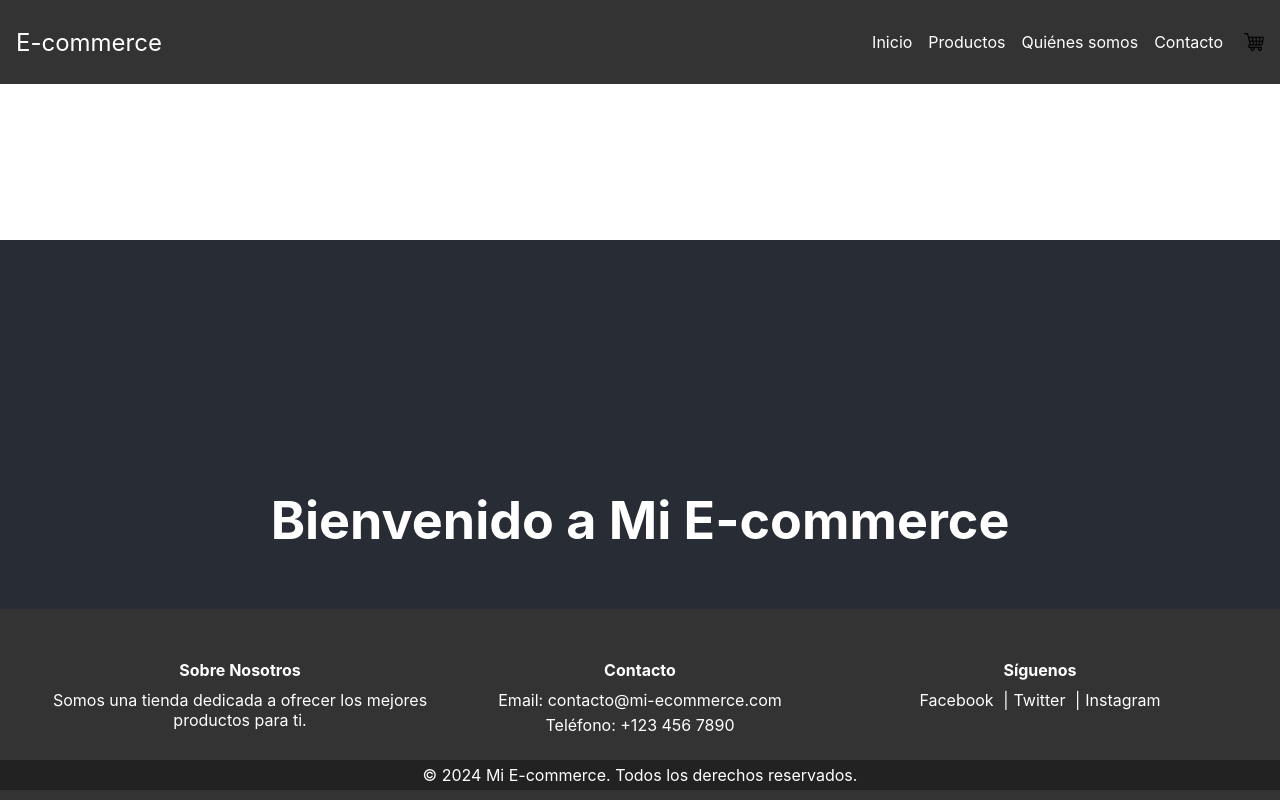
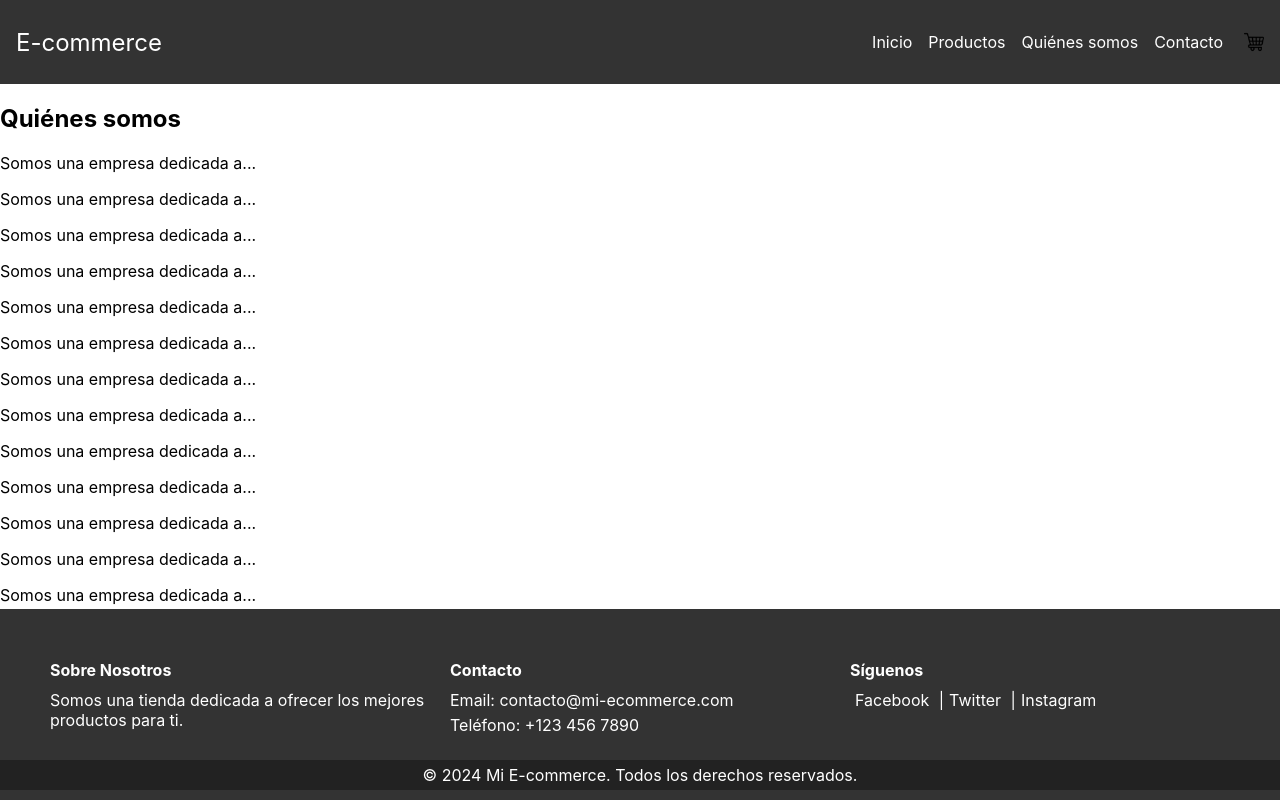
Before and after one commit to danielscarlazzetta/e-commerce-react, a React (Create React App) app: page /QuienesSomos in a window 1280 px wide. Built offline with nearby package versions, Linux system fonts and the light colour scheme.

Commit message:
create a navbar whit routes

```diff
--- a/package.json
+++ b/package.json
@@ -8,6 +8,7 @@
     "@testing-library/user-event": "^13.5.0",
     "react": "^18.3.1",
     "react-dom": "^18.3.1",
+    "react-router-dom": "^6.24.1",
     "react-scripts": "5.0.1",
     "web-vitals": "^2.1.4"
   },
--- a/src/App.js
+++ b/src/App.js
@@ -1,19 +1,50 @@
 import React from 'react';
 import Navbar from '../src/component/Navbar';
-import Footer from '../src/component/Footer';
 
 import './App.css';
+import { Routes, Route } from 'react-router-dom';
+import Layout from './pages/Layout';
+import About from './pages/About';
+import Home from './pages/Home';
+import Dashboard from './pages/Dashboard';
+import Defaul from './pages/Default';
+import QuienesSomos from './component/QuienesSomos';
+
+
 
 function App() {
   return (
-    <div className="App">
-      <Navbar />
-      <header className="App-header">
-        <h1>Bienvenido a Mi E-commerce</h1>
-      </header>
-      <Footer />
+    <div>
+      <Routes>
+        <Route path='/' element={<Navbar />}>
+          <Route path='About' element={<About />} />
+          <Route path='/' element={<Home />} />
+          <Route path='Dashboard' element={<Dashboard />} />
+          <Route path='QuienesSomos' element={<QuienesSomos />} />
+          <Route path='*' element={<Defaul />} />
+        </Route>
+      </Routes>
     </div>
   );
 }
 
 export default App;
+
+
+/*
+function App() {
+  return (
+    <div>
+      <Routes>
+        <Route path='/' element={<Navbar />}>
+          <Route path='About' element={<About />} />
+          <Route path='/' element={<Home />} />
+          <Route path='Dashboard' element={<Dashboard />} />
+          <Route path='../../QuienesSomos' element={<QuienesSomos />} />
+          <Route path='*' element={<Defaul />} />
+        </Route>
+      </Routes>
+    </div>
+  );
+}
+    */
--- a/src/component/Navbar.js
+++ b/src/component/Navbar.js
@@ -1,7 +1,9 @@
-import React, { useState } from 'react';
-import './Navbar.css';
-import cartIcon from '../assets/img/cart.png';
-import Cart from './Cart';
+import React, { useState } from "react";
+import "./Navbar.css";
+import cartIcon from "../assets/img/cart.png";
+import Cart from "./Cart";
+import { Link, Outlet } from "react-router-dom";
+import Footer from "./Footer";
 
 function Navbar() {
   const [isCartOpen, setIsCartOpen] = useState(false);
@@ -17,18 +19,32 @@ function Navbar() {
           <a href="/">E-commerce</a>
         </div>
         <ul className="navbar-links">
-          <li><a href="/">Inicio</a></li>
-          <li><a href="/productos">Productos</a></li>
-          <li><a href="#quienes-somos">Quiénes somos</a></li>
-          <li><a href="/contacto">Contacto</a></li>
+          <li>
+            <Link to="/">Inicio</Link>
+          </li>
+          <li>
+            <Link to="/productos">Productos</Link>
+          </li>
+          <li>
+            <Link to="/QuienesSomos">Quiénes somos</Link>
+          </li>
+          <li>
+            <Link to="/contacto">Contacto</Link>
+          </li>
           <li>
             <a href="#!" onClick={handleCartClick}>
-              <img src={cartIcon} alt="Carrito de compras" className="cart-icon" />
+              <img
+                src={cartIcon}
+                alt="Carrito de compras"
+                className="cart-icon"
+              />
             </a>
           </li>
         </ul>
       </nav>
       <Cart isOpen={isCartOpen} onClose={handleCartClick} />
+      <Outlet />
+      <Footer />
     </>
   );
 }
--- a/src/component/QuienesSomos.js
+++ b/src/component/QuienesSomos.js
@@ -1,9 +1,22 @@
 import React from 'react';
 
-function QuienesSomos() {
+const QuienesSomos = () =>{
   return (
     <div id="quienes-somos">
       <h2>Quiénes somos</h2>
+      <p>Somos una empresa dedicada a...</p>
+      <p>Somos una empresa dedicada a...</p>
+      <p>Somos una empresa dedicada a...</p>
+      <p>Somos una empresa dedicada a...</p>
+      <p>Somos una empresa dedicada a...</p>
+      <p>Somos una empresa dedicada a...</p>
+      <p>Somos una empresa dedicada a...</p>
+      <p>Somos una empresa dedicada a...</p>
+      <p>Somos una empresa dedicada a...</p>
+      <p>Somos una empresa dedicada a...</p>
+      <p>Somos una empresa dedicada a...</p>
+      <p>Somos una empresa dedicada a...</p>
+      <p>Somos una empresa dedicada a...</p>
       <p>Somos una empresa dedicada a...</p>
     </div>
   );
--- a/src/index.js
+++ b/src/index.js
@@ -1,13 +1,17 @@
-import React from 'react';
-import ReactDOM from 'react-dom/client';
-import './index.css';
-import App from './App';
-import reportWebVitals from './reportWebVitals';
+import React from "react";
+import ReactDOM from "react-dom/client";
+import "./index.css";
+import App from "./App";
+import reportWebVitals from "./reportWebVitals";
 
-const root = ReactDOM.createRoot(document.getElementById('root'));
+import { BrowserRouter } from "react-router-dom";
+
+const root = ReactDOM.createRoot(document.getElementById("root"));
 root.render(
   <React.StrictMode>
-    <App />
+    <BrowserRouter>
+      <App />
+    </BrowserRouter>
   </React.StrictMode>
 );
 
--- /dev/null
+++ b/src/pages/About.js
@@ -0,0 +1,5 @@
+const About = () => {
+  return "<h1>About<h1/>";
+};
+
+export default About;
--- /dev/null
+++ b/src/pages/Dashboard.js
@@ -0,0 +1,5 @@
+const Dashboard = () => {
+  return "<h1>Dashboard<h1/>";
+};
+
+export default Dashboard;
--- /dev/null
+++ b/src/pages/Default.js
@@ -0,0 +1,5 @@
+const Defaul = () => {
+  return "<h1>Defaul<h1/>";
+};
+
+export default Defaul;
--- /dev/null
+++ b/src/pages/Home.js
@@ -0,0 +1,5 @@
+const Home = () => {
+  return "<h1>Home<h1/>";
+};
+
+export default Home;
--- /dev/null
+++ b/src/pages/Layout.js
@@ -0,0 +1,26 @@
+import { Link, Outlet } from "react-router-dom"
+
+const Layout = () => {
+    return (
+        <div>
+            <nav>
+                <ul>
+                    <li>
+                        <Link to="/">Home</Link>
+                    </li>
+                    <li>
+                        <Link to="/About">About</Link>
+                    </li>
+                    <li>
+                        <Link to="/Dashboard">DashBoard</Link>
+                    </li>
+                </ul>
+            </nav>
+            <hr />
+            <Outlet />
+        </div>
+
+    )
+}
+
+export default Layout;
```
Also changed, not shown: 1 other file (tests, documents, lock files or other folders).
